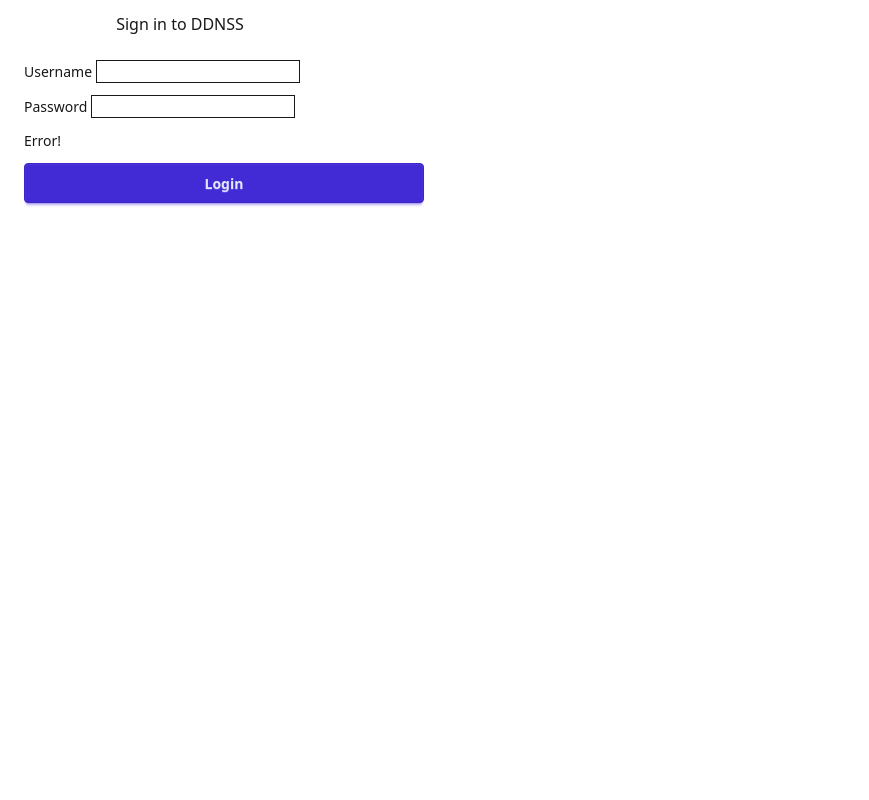
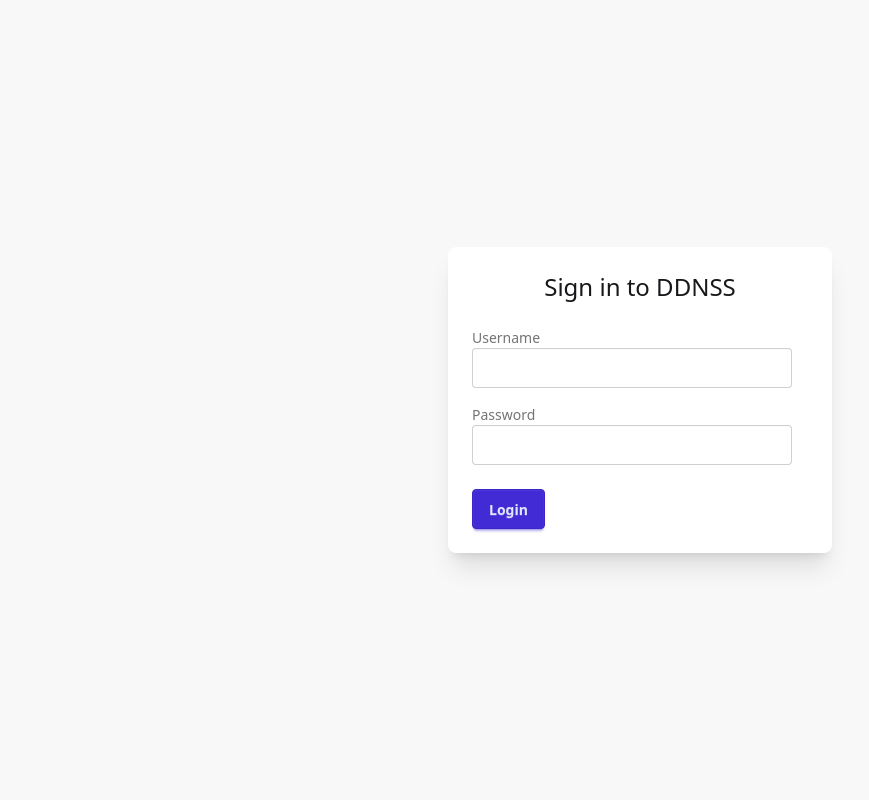
Before and after one commit to zexvar/ddnss, a Flask app: template app/templates/login.jinja in a window 1280 px wide. Shown: the whole page, without its empty margins (0-869 px from the left). Run offline with Flask 3, Linux system fonts and the light colour scheme; the template is opened without the code that fills it, so the values that code supplies are empty; some libraries are stand-ins or nearby versions.

Commit message:
fix: Incorrect login page display

```diff
--- a/app/templates/login.jinja
+++ b/app/templates/login.jinja
@@ -12,53 +12,57 @@
     const options = {
       method: "POST",
       body: form,
-      redirect: "follow"
+      redirect: "follow",
     };
 
     fetch("/login", options)
       .then((response) => response.json())
       .then((data) => {
         console.log(data);
+        const msg = document.getElementById("msg");
         if (data.error) {
-          var msg = document.getElementById("msg");
           msg.innerText = data.error;
-          if (!(msg.classList.contains("show"))) {
-            msg.classList.add("show");
-          }
+          msg.classList.remove("hidden");
           return;
         }
         const params = new URLSearchParams(location.search);
-        const returnUrl = params.get('returnUrl') || '/';
-        console.log(window.location.pathname);
-        console.log(returnUrl);
+        const returnUrl = params.get("returnUrl") || "/";
         window.location.pathname = returnUrl;
       })
-      .catch((error) => console.error(error));
+      .catch((error) => {
+        console.error(error);
+        msg.innerText = "Unexpected error occurred.";
+        msg.classList.remove("hidden");
+      });
   }
 </script>
 
-<div class="d-flex container align-items-center justify-content-center vh-100">
-  <div class="card w-100" style="max-width: 360px;">
-    <div class="card-header text-center pt-3">
-      <p class="fs-3 fw-light">Sign in to DDNSS</p>
-    </div>
-    <div class="card-body mb-3">
-      <form id="form">
-        <div class="mb-3">
-          <label for="username" class="form-label">Username</label>
-          <input type="text" class="form-control" id="username" name="username" required>
+<div class="min-h-screen flex items-center justify-center bg-base-200">
+  <div class="card w-full max-w-sm bg-base-100 shadow-xl">
+    <div class="card-body">
+      <h2 class="text-center text-2xl font-light">Sign in to DDNSS</h2>
+      <form id="form" onsubmit="return false;">
+        <div class="form-control mt-4">
+          <label class="label" for="username">
+            <span class="label-text">Username</span>
+          </label>
+          <input type="text" id="username" name="username" class="input input-bordered" required />
         </div>
-        <div class="mb-3">
-          <label for="password" class="form-label">Password</label>
-          <input type="password" class="form-control" id="password" name="password" required>
+
+        <div class="form-control mt-4">
+          <label class="label" for="password">
+            <span class="label-text">Password</span>
+          </label>
+          <input type="password" id="password" name="password" class="input input-bordered" required />
         </div>
-        <label class="mb-3 text-danger collapse" id="msg">Error!</label>
-        <button type="button" class="btn btn-primary w-100" onclick="login()">Login</button>
+
+        <div id="msg" class="text-error text-sm mt-2 hidden">Error!</div>
+
+        <div class="form-control mt-6">
+          <button type="button" class="btn btn-primary" onclick="login()">Login</button>
+        </div>
       </form>
     </div>
   </div>
 </div>
-
-
-
 {% endblock %}
```
